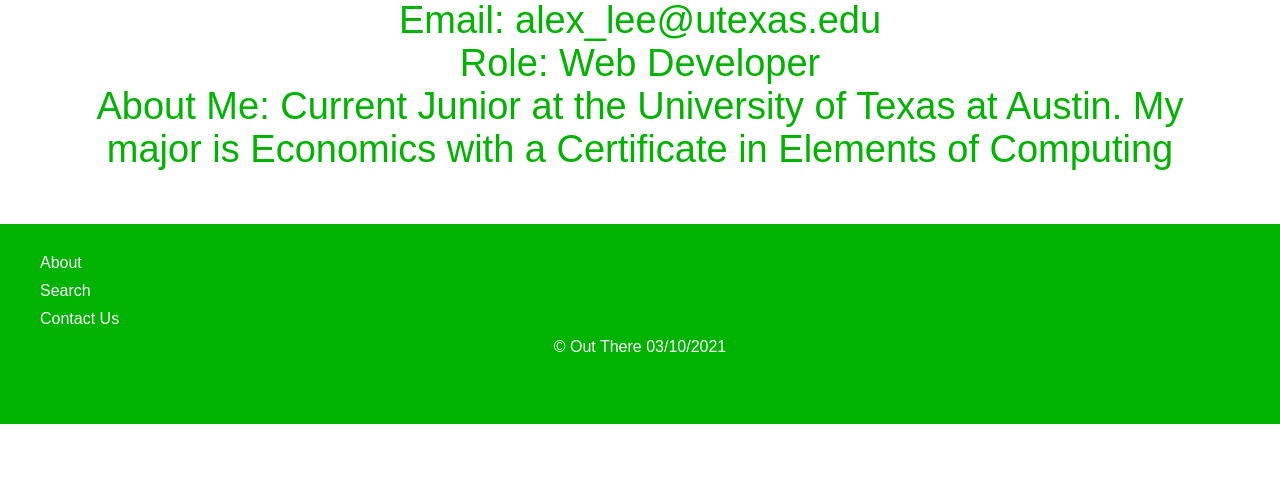
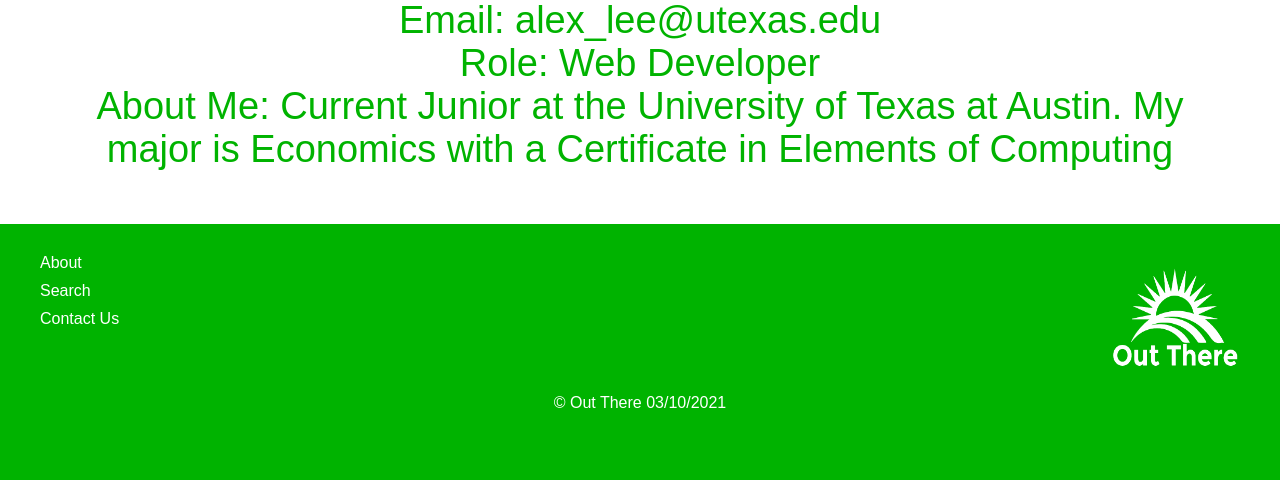
Before and after one commit to mumana98/Out-There, a PHP site: page /pages/contact.html in a window 1280 px wide. Shown: the part 1716-2196 px from the top of the page. Before the commit the page ends 2140 px from the top, so only its background shows below. Run offline with PHP 8.4, Linux system fonts and the light colour scheme.

Commit message:
logo added to footer on all pages

```diff
--- a/index.html
+++ b/index.html
@@ -50,6 +50,7 @@
         </div>
         <div id="footer">
             <div id= "footertext">
+                <img id="footer-logo" src="./pictures/white_out-there_img.png" alt="logo image">
                 <p>
                 <a href="./pages/about.html">About</a>
                 </p>
--- a/js/validateProfileSubmission.js
+++ b/js/validateProfileSubmission.js
@@ -6,7 +6,7 @@ form_el.addEventListener("submit", function(evt) {
 })
 
 function validate(){
-    var username = document.getElementById('name').value
+    var username = document.getElementById('un').value
     var pw = document.getElementById('pw').value
     var rpw = document.getElementById('rpw').value
 
--- a/pages/about.html
+++ b/pages/about.html
@@ -40,6 +40,7 @@
 <!-- footer -->
 <div id="footer">
 	<div id= "footertext">
+		<img id="footer-logo" src="../pictures/white_out-there_img.png" alt="logo image">
 		<p>
 		<a href="./about.html">About</a>
 		</p>
--- a/pages/contact.html
+++ b/pages/contact.html
@@ -104,6 +104,7 @@
 	<!-- footer -->
 	<div id="footer">
 		<div id="footertext">
+			<img id="footer-logo" src="../pictures/white_out-there_img.png" alt="logo image">
 			<p>
 				<a href="./about.html">About</a>
 			</p>
--- a/pages/login.html
+++ b/pages/login.html
@@ -30,6 +30,7 @@
         <a href="./profile.html">Profile</a>
         <div id="footer">
             <div id= "footertext">
+                <img id="footer-logo" src="../pictures/white_out-there_img.png" alt="logo image">
                 <p>
                 <a href="./about.html">About</a>
                 </p>
--- a/pages/search.html
+++ b/pages/search.html
@@ -27,6 +27,7 @@
         </form>
         <div id="footer" style="position: absolute; bottom: 0;">
             <div id= "footertext">
+                <img id="footer-logo" src="../pictures/white_out-there_img.png" alt="logo image">
                 <p>
                 <a href="./about.html">About</a>
                 </p>
--- a/styles/contact.css
+++ b/styles/contact.css
@@ -16,7 +16,7 @@
 #footer{
 	width:100%;
 	background-color: #00b300;
-	height: 25vh;
+	height: 32vh;
 }
 
 #footertext{
@@ -24,6 +24,20 @@
 	background-color: #00b300;
 	height: 100%;
 	color: white;
+}
+
+#footer-logo{
+    float: right;
+    padding-right: 20px;
+    height: 150px;
+    width: 150px;
+    z-index: 1;
+}
+
+.center {
+    text-align: center;
+    clear: both;
+    margin: 0;
 }
 
 #t1{
--- a/styles/search.css
+++ b/styles/search.css
@@ -118,7 +118,7 @@ form.searchBar::after {
 }
 
 #footer {
-    height: 25vh;
+    height: 32vh;
     background: #00b300;
     width: 100%;
 }
@@ -134,6 +134,16 @@ form.searchBar::after {
 
 }
 
+#footer-logo{
+    float: right;
+    padding-right: 20px;
+    height: 150px;
+    width: 150px;
+    z-index: 1;
+}
+
 .center {
     text-align: center;
+    clear: both;
+    margin: 0;
 }
```
Also changed, not shown: pages/profile.html (+6 -5 lines), styles/home.css (+10 -1 lines).
